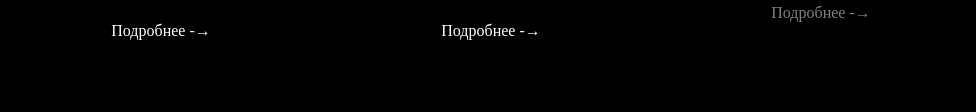
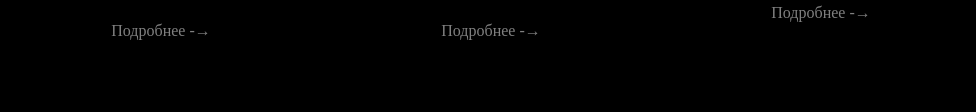
Before and after one commit to PixelLoop-uwu/PixelLoop-uwu, a plain HTML site: page index.html in a window 1280 px wide. Shown: the part 1159-1271 px from the top of the page, without its empty margins (149-1125 px from the left). Drawn offline with Linux system fonts and the light colour scheme.

Commit message:
Update style.css

```diff
--- a/css/style.css
+++ b/css/style.css
@@ -16,7 +16,7 @@ main {
 }
 
 
-#hypr, #infinix, #Infinix-Minecraft, #Infinix-Launcher, #Hyprland-Dotfiles {
+#hypr, #infinix, #Hyprland-Dotfiles, #HyperBox-Minecraft, #HyperBox-Launcher {
     pointer-events: none;
     opacity: 0.5;
 }
```
